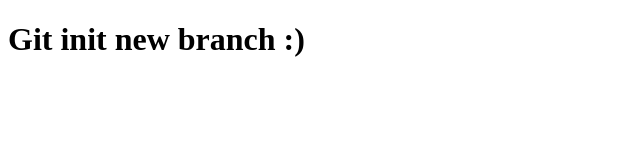
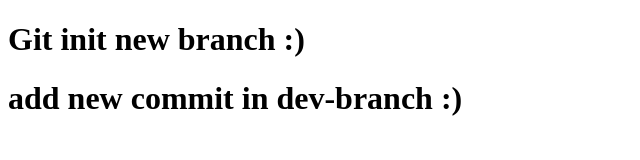
Before and after one commit to Denisacademy/git-first, a plain HTML site: page index.html in a window 1280 px wide. Shown: the whole page, without its empty margins (0-640 px from the left). Drawn offline with Linux system fonts and the light colour scheme.

Commit message:
h1  branch

```diff
--- a/index.html
+++ b/index.html
@@ -9,6 +9,7 @@
   </head>
   <body>
     <h1>Git init new branch :)</h1>
+    <h1>add new commit in dev-branch :)</h1>
     <script src="app.js"></script>
   </body>
 </html>
```
